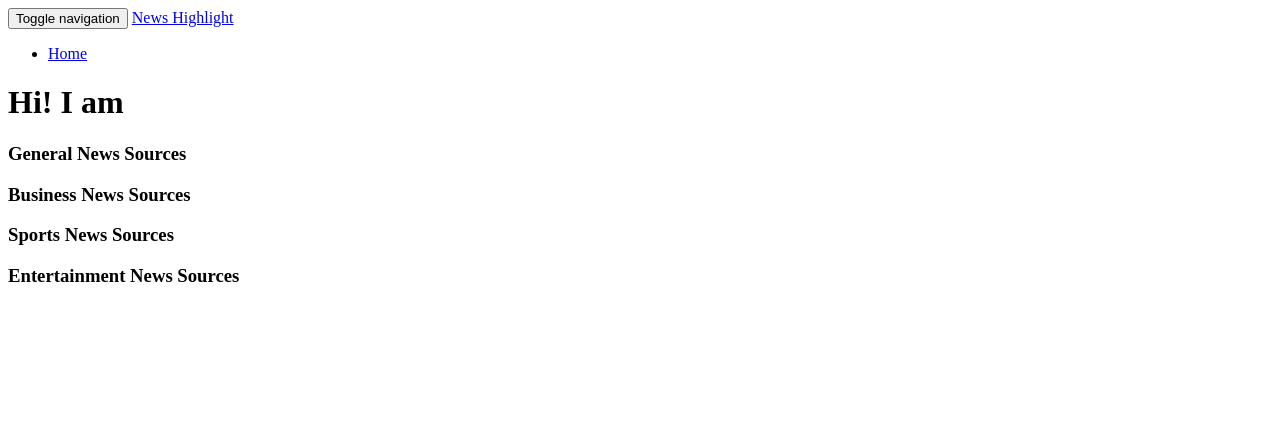
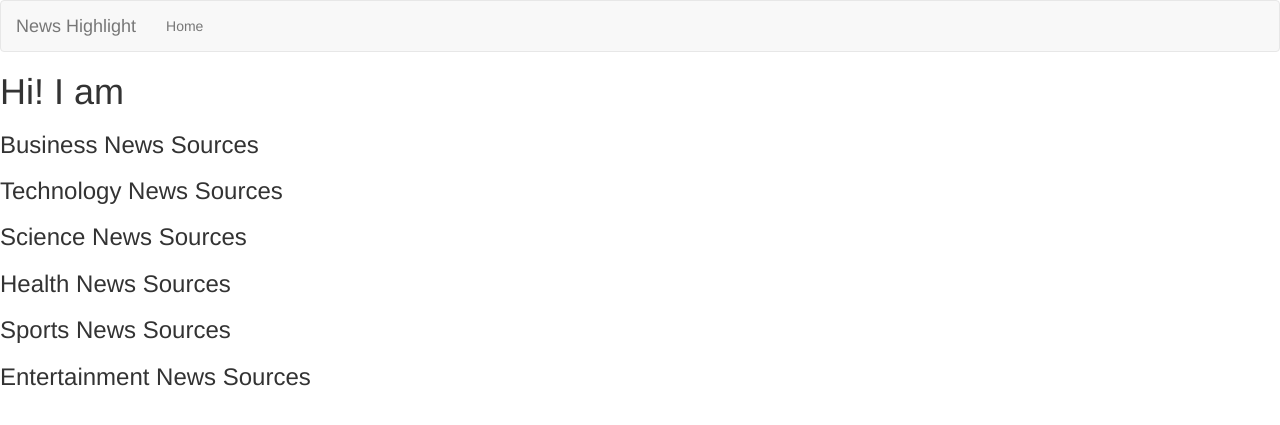
Before and after one commit to SamNgigi/News-Highlight, a Flask app: template app/templates/index.html in a window 1280 px wide. Shown: the top 425 px of the page. Run offline with Flask 2, Linux system fonts and the light colour scheme; the template is opened without the code that fills it, so the values that code supplies are empty; parts of the project's set-up code (start-up, migrations or seed data) failed here and were passed over; some libraries are stand-ins or nearby versions.

Commit message:
Abandoned version

```diff
--- a/app/__init__.py
+++ b/app/__init__.py
@@ -1,4 +1,5 @@
 from flask import Flask
+from flask_bootstrap import Bootstrap
 from .config import DevConfig
 
 """
--- a/app/models/news_source.py
+++ b/app/models/news_source.py
@@ -11,9 +11,11 @@
     Source class to define news source object
     """
 
-    def __init__(self, id, name, description, url, category):
+    def __init__(self, id, name, author, description, url, urlToImage, publishedAt):
         self.id = id
         self.name = name
+        self.author = author
         self.description = description
         self.url = url
-        self.category = category
+        self.urlToImage = urlToImage
+        self.publishedAt = publishedAt
--- a/app/templates/base.html
+++ b/app/templates/base.html
@@ -16,7 +16,6 @@
           {% include 'navbar.html' %}
         {% endblock %}
         <!-- Content block -->
-
         {% block content %}
 
         {% endblock%}
--- a/app/templates/index.html
+++ b/app/templates/index.html
@@ -5,13 +5,21 @@
   <!-- At most basic should display news sources list  -->
   <h1>Hi! I am {{test_param}}</h1>
   <!-- Popular movie section  -->
-   <h3> General News Sources</h3>
-    <ul>
-        {{ macro.displaySourceList(general)}}
-   </ul>
    <h3> Business News Sources</h3>
     <ul>
        {{ macro.displaySourceList(business)}}
+   </ul>
+   <h3> Technology News Sources</h3>
+    <ul>
+        {{ macro.displaySourceList(technology)}}
+   </ul>
+   <h3> Science News Sources</h3>
+    <ul>
+        {{ macro.displaySourceList(science)}}
+   </ul>
+   <h3> Health News Sources</h3>
+    <ul>
+        {{ macro.displaySourceList(health)}}
    </ul>
    <h3> Sports News Sources</h3>
     <ul>
--- a/app/templates/navbar.html
+++ b/app/templates/navbar.html
@@ -1,4 +1,4 @@
-<div class="navbar navbar-inverse" role="navigation">
+<div class="navbar navbar-default" role="navigation">
   <div class="container-fluid">
     <div class="navbar-header">
       <button type="button" class="navbar-toggle" data-toggle="collapse" data-target=".navbar-collapse">
```
Also changed, not shown: app/config.py (+6 -1 lines), app/request.py (+23 -7 lines), app/views.py (+8 -4 lines).
